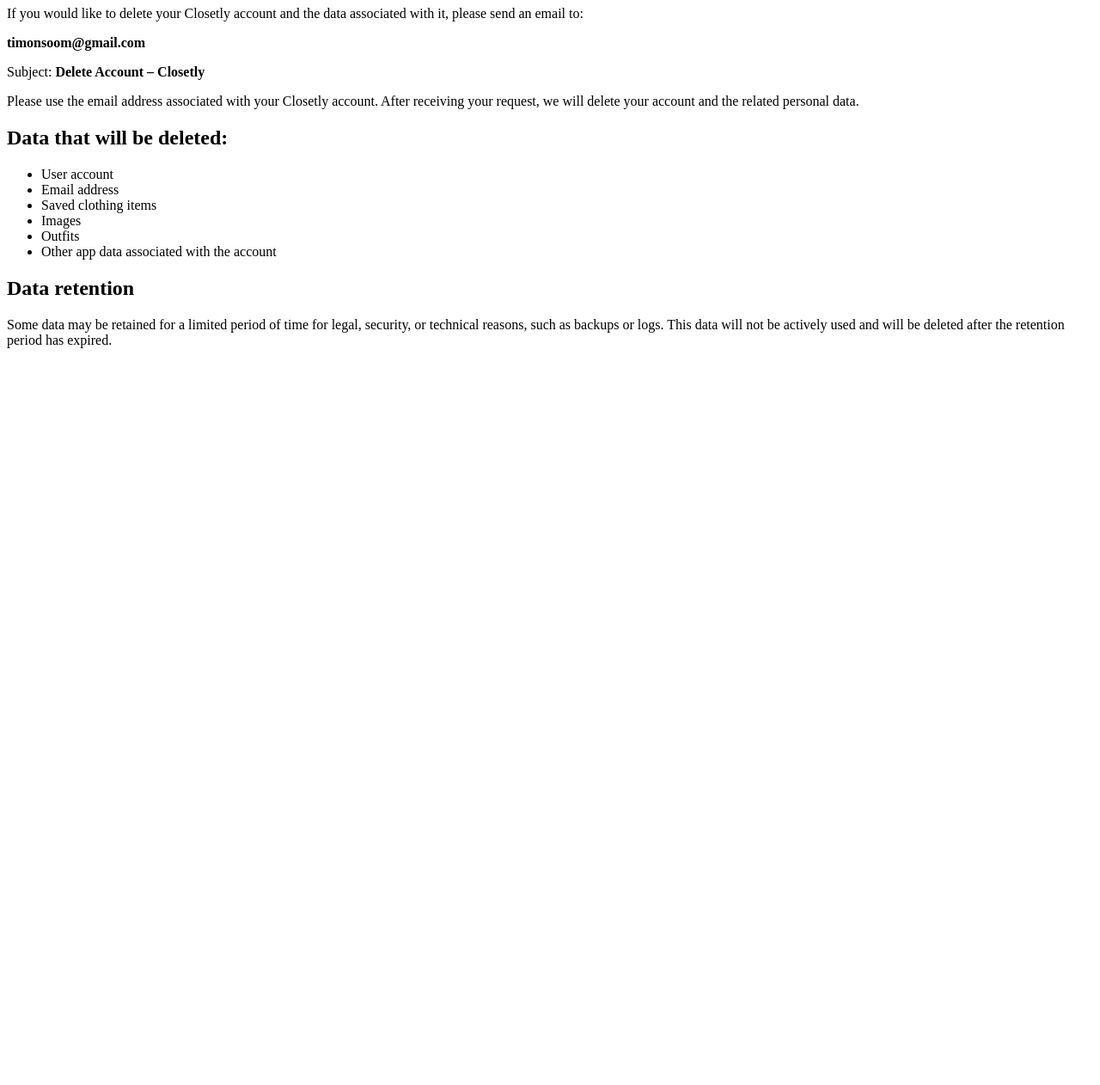
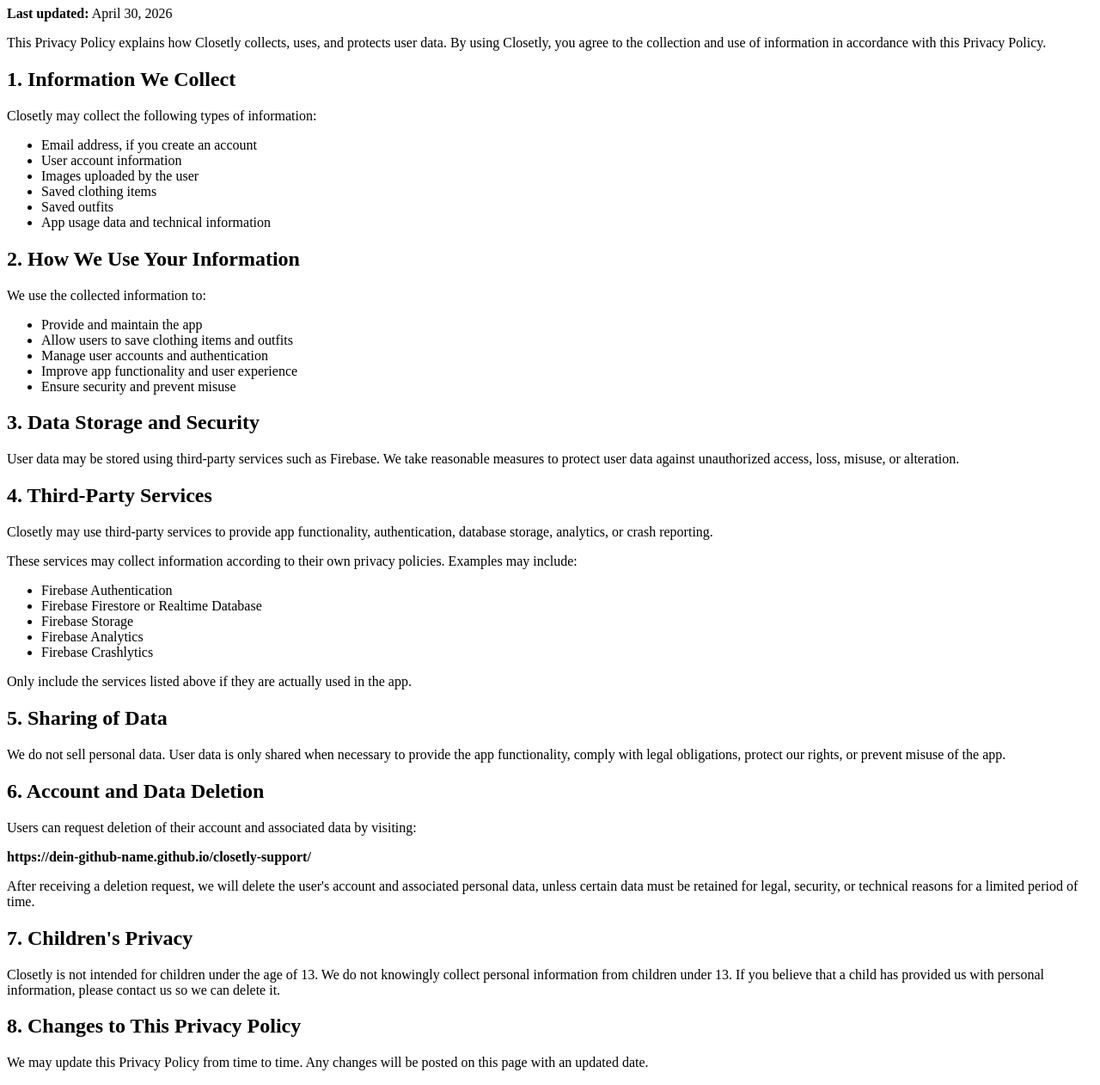
Before and after one commit to Closetly-Ipt9-1/closetly-support, a plain HTML site: page index.html in a window 1280 px wide. Shown: the part 73-1335 px from the top of the page at 86% size. Before the commit the page ends 800 px from the top, so only its background shows below. Drawn offline with Linux system fonts and the light colour scheme.

Commit message:
Change title and content to Privacy Policy
Updated the Privacy Policy page to reflect new content and structure.

```diff
--- a/index.html
+++ b/index.html
@@ -2,45 +2,127 @@
 <html lang="en">
 <head>
   <meta charset="UTF-8">
-  <title>Delete Account – Closetly</title>
+  <title>Privacy Policy – Closetly</title>
 </head>
 <body>
-  <h1>Delete Account and Data – Closetly</h1>
+  <h1>Privacy Policy – Closetly</h1>
+
+  <p><strong>Last updated:</strong> April 30, 2026</p>
 
   <p>
-    If you would like to delete your Closetly account and the data associated with it,
-    please send an email to:
+    This Privacy Policy explains how Closetly collects, uses, and protects user data.
+    By using Closetly, you agree to the collection and use of information in accordance
+    with this Privacy Policy.
+  </p>
+
+  <h2>1. Information We Collect</h2>
+
+  <p>
+    Closetly may collect the following types of information:
+  </p>
+
+  <ul>
+    <li>Email address, if you create an account</li>
+    <li>User account information</li>
+    <li>Images uploaded by the user</li>
+    <li>Saved clothing items</li>
+    <li>Saved outfits</li>
+    <li>App usage data and technical information</li>
+  </ul>
+
+  <h2>2. How We Use Your Information</h2>
+
+  <p>
+    We use the collected information to:
+  </p>
+
+  <ul>
+    <li>Provide and maintain the app</li>
+    <li>Allow users to save clothing items and outfits</li>
+    <li>Manage user accounts and authentication</li>
+    <li>Improve app functionality and user experience</li>
+    <li>Ensure security and prevent misuse</li>
+  </ul>
+
+  <h2>3. Data Storage and Security</h2>
+
+  <p>
+    User data may be stored using third-party services such as Firebase.
+    We take reasonable measures to protect user data against unauthorized access,
+    loss, misuse, or alteration.
+  </p>
+
+  <h2>4. Third-Party Services</h2>
+
+  <p>
+    Closetly may use third-party services to provide app functionality, authentication,
+    database storage, analytics, or crash reporting.
   </p>
 
   <p>
-    <strong>timonsoom@gmail.com</strong>
+    These services may collect information according to their own privacy policies.
+    Examples may include:
+  </p>
+
+  <ul>
+    <li>Firebase Authentication</li>
+    <li>Firebase Firestore or Realtime Database</li>
+    <li>Firebase Storage</li>
+    <li>Firebase Analytics</li>
+    <li>Firebase Crashlytics</li>
+  </ul>
+
+  <p>
+    Only include the services listed above if they are actually used in the app.
+  </p>
+
+  <h2>5. Sharing of Data</h2>
+
+  <p>
+    We do not sell personal data. User data is only shared when necessary to provide
+    the app functionality, comply with legal obligations, protect our rights, or prevent
+    misuse of the app.
+  </p>
+
+  <h2>6. Account and Data Deletion</h2>
+
+  <p>
+    Users can request deletion of their account and associated data by visiting:
   </p>
 
   <p>
-    Subject: <strong>Delete Account – Closetly</strong>
+    <strong>https://dein-github-name.github.io/closetly-support/</strong>
   </p>
 
   <p>
-    Please use the email address associated with your Closetly account.
-    After receiving your request, we will delete your account and the related
-    personal data.
+    After receiving a deletion request, we will delete the user's account and associated
+    personal data, unless certain data must be retained for legal, security, or technical
+    reasons for a limited period of time.
   </p>
 
-  <h2>Data that will be deleted:</h2>
-  <ul>
-    <li>User account</li>
-    <li>Email address</li>
-    <li>Saved clothing items</li>
-    <li>Images</li>
-    <li>Outfits</li>
-    <li>Other app data associated with the account</li>
-  </ul>
+  <h2>7. Children's Privacy</h2>
 
-  <h2>Data retention</h2>
   <p>
-    Some data may be retained for a limited period of time for legal, security,
-    or technical reasons, such as backups or logs. This data will not be actively
-    used and will be deleted after the retention period has expired.
+    Closetly is not intended for children under the age of 13. We do not knowingly
+    collect personal information from children under 13. If you believe that a child has
+    provided us with personal information, please contact us so we can delete it.
+  </p>
+
+  <h2>8. Changes to This Privacy Policy</h2>
+
+  <p>
+    We may update this Privacy Policy from time to time. Any changes will be posted
+    on this page with an updated date.
+  </p>
+
+  <h2>9. Contact</h2>
+
+  <p>
+    If you have any questions about this Privacy Policy, you can contact us at:
+  </p>
+
+  <p>
+    <strong>your-email@example.com</strong>
   </p>
 </body>
 </html>
```
